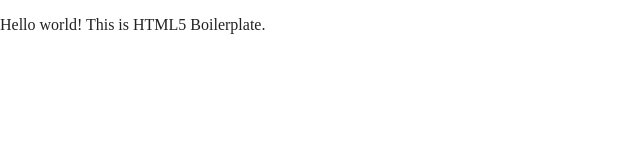
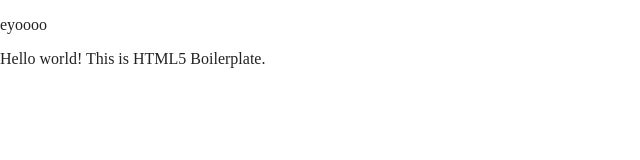
Before and after one commit to patrickjamesmardis/exquisiteCorps, a website built with Parcel: page index.html in a window 1280 px wide. Shown: the whole page, without its empty margins (0-640 px from the left). Built offline with nearby package versions, Linux system fonts and the light colour scheme.

Commit message:
this is a total commit

```diff
--- a/index.html
+++ b/index.html
@@ -26,7 +26,7 @@
 </head>
 
 <body>
-
+  <p>eyoooo</p>
   <!-- Add your site or application content here -->
   <p>Hello world! This is HTML5 Boilerplate.</p>
   <script src="js/vendor/modernizr-3.11.2.min.js"></script>
```
